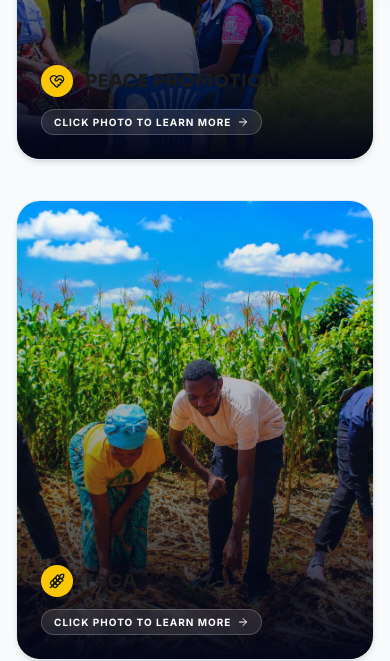
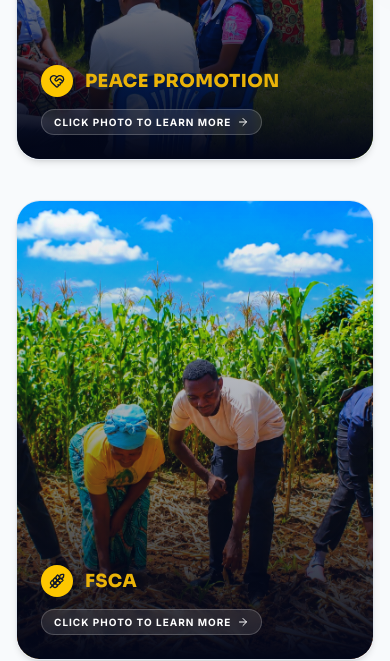
Before and after one commit to PEACE-DURABLE-DEVELOPMENT/PDD, a Next.js app: page /projects in a window 390 px wide. Shown: the part 894-1555 px from the top of the page. Built offline with nearby package versions, Linux system fonts and the light colour scheme; no server answers.

Commit message:
Update project card titles in mobile views to use hex color style '#eab308' directly

```diff
--- a/src/components/ProjectsClient.tsx
+++ b/src/components/ProjectsClient.tsx
@@ -160,7 +160,10 @@ export default function ProjectsClient() {
                           <div className="w-8 h-8 rounded-full bg-yellow-400 flex items-center justify-center shrink-0">
                             <Icon className="w-4 h-4 text-slate-900" />
                           </div>
-                          <h3 className="text-lg font-heading font-extrabold text-yellow-400 uppercase tracking-wide leading-tight text-left">
+                          <h3
+                            className="text-lg font-heading font-extrabold uppercase tracking-wide leading-tight text-left"
+                            style={{ color: '#eab308' }}
+                          >
                             {project.title.split('(')[0].trim()}
                           </h3>
                         </div>
@@ -194,7 +197,10 @@ export default function ProjectsClient() {
                               <div className="w-10 h-10 rounded-xl bg-yellow-400 flex items-center justify-center shrink-0">
                                 <Icon className="w-5 h-5 text-slate-900" />
                               </div>
-                              <h3 className="text-lg font-heading font-extrabold text-yellow-400 uppercase tracking-wide leading-tight line-clamp-2">
+                              <h3
+                                className="text-lg font-heading font-extrabold uppercase tracking-wide leading-tight line-clamp-2"
+                                style={{ color: '#eab308' }}
+                              >
                                 {project.title.split('(')[0].trim()}
                               </h3>
                             </div>
```
